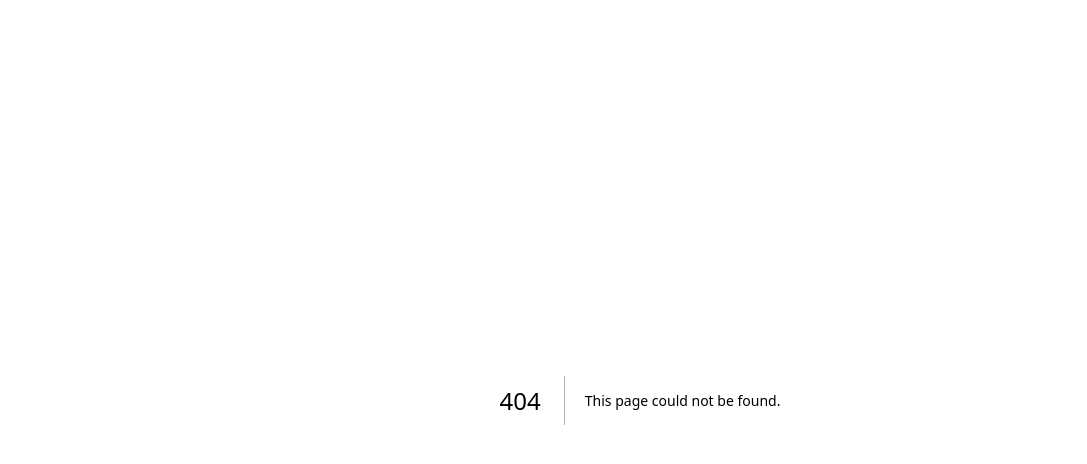
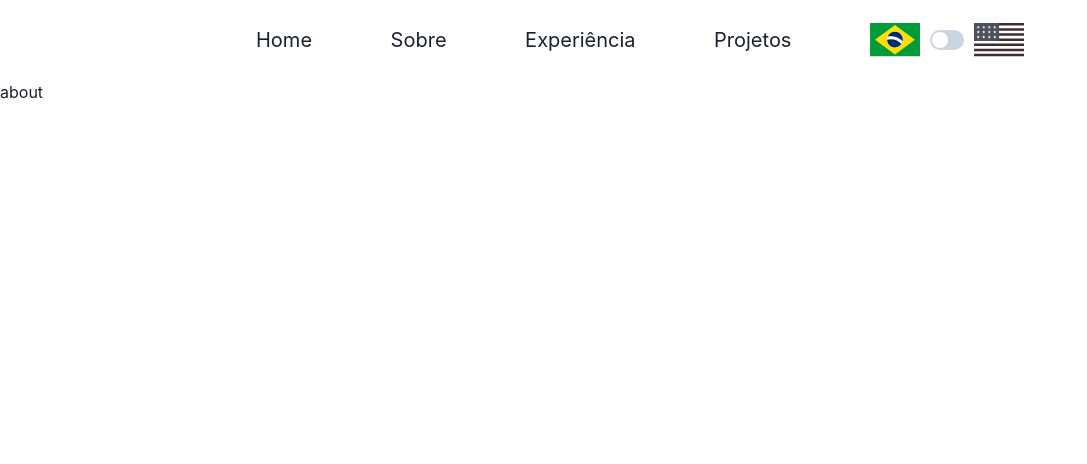
Before and after one commit to andreramosdovale/portifolio, a Next.js app: page /about in a window 1280 px wide. Before the commit this address had no page. Shown: the top 464 px of the page, without its empty margins (0-1087 px from the left). Built offline with nearby package versions, Linux system fonts and the light colour scheme.

Commit message:
feat: change structure to header

```diff
--- a/package.json
+++ b/package.json
@@ -16,6 +16,7 @@
     "@types/node": "18.11.18",
     "@types/react": "18.0.27",
     "@types/react-dom": "18.0.10",
+    "country-flag-icons": "^1.5.5",
     "eslint": "8.33.0",
     "eslint-config-next": "13.1.6",
     "framer-motion": "^9.0.0",
--- a/src/components/Header/content.data.ts
+++ b/src/components/Header/content.data.ts
@@ -1,23 +1,20 @@
-interface IContact {
+interface IContent {
   home: string;
   about: string;
   experience: string;
   projects: string;
-  education: string;
 }
 
-export const ptBr: IContact = {
+export const ptBr: IContent = {
   home: "Home",
   about: "Sobre",
   experience: "Experiência",
   projects: "Projetos",
-  education: "Educação",
 };
 
-export const en: IContact = {
+export const en: IContent = {
   home: "Home",
   about: "About",
   experience: "Experience",
   projects: "Projects",
-  education: "Education",
 };
--- a/src/components/Header/index.tsx
+++ b/src/components/Header/index.tsx
@@ -1,6 +1,7 @@
 import NextLink from "next/link";
 import { Flex, Text, Switch, Link, Box } from "@chakra-ui/react";
 import { ptBr, en } from "./content.data";
+import { US, BR } from "country-flag-icons/react/3x2";
 
 interface IHeader {
   path: string;
@@ -13,12 +14,14 @@ const Header = ({ path }: IHeader) => {
     <>
       <Box
         margin={{
+          "4xl": "0 35%",
           "3xl": "0 25%",
           "2xl": "0 20%",
           xl: "0 20%",
-          md: "0 15%",
-          sm: "0 5%",
-          xs: "0 2%",
+          md: "0 20%",
+          sm: "0 15%",
+          xs: "0 10%",
+          xxs: "0 5%",
         }}
       >
         <Flex
@@ -35,6 +38,7 @@ const Header = ({ path }: IHeader) => {
                 md: "lg",
                 sm: "sm",
                 xs: "xs",
+                xxs: "xs",
               }}
             >
               {content.home}
@@ -48,6 +52,7 @@ const Header = ({ path }: IHeader) => {
                 md: "lg",
                 sm: "sm",
                 xs: "xs",
+                xxs: "xs",
               }}
             >
               {content.about}
@@ -61,6 +66,7 @@ const Header = ({ path }: IHeader) => {
                 md: "lg",
                 sm: "sm",
                 xs: "xs",
+                xxs: "xs",
               }}
             >
               {content.experience}
@@ -74,53 +80,55 @@ const Header = ({ path }: IHeader) => {
                 md: "lg",
                 sm: "sm",
                 xs: "xs",
+                xxs: "xs",
               }}
             >
               {content.projects}
             </Text>
           </Link>
-          <Link as={NextLink} href="/education">
-            <Text
-              fontSize={{
-                "2xl": "2xl",
-                xl: "xl",
-                md: "lg",
-                sm: "sm",
-                xs: "xs",
+          <Flex>
+            <Box
+              width={{
+                xl: "50px",
+                md: "40px",
+                sm: "30px",
+                xs: "25px",
+                xxs: "25px",
+              }}
+              height="100%"
+              marginRight={{
+                xl: "10px",
+                md: "10px",
+                sm: "10px",
+                xs: "1px",
+                xxs: "1px",
               }}
             >
-              {content.education}
-            </Text>
-          </Link>
-          <Flex marginRight={{ sm: "10px" }}>
-            <Text
-              fontSize={{
-                "2xl": "2xl",
-                xl: "xl",
-                md: "lg",
-                sm: "sm",
-                xs: "xs",
-              }}
-              marginRight={{ xl: "10px", md: "10px", sm: "10px", xs: "1px" }}
-            >
-              Português
-            </Text>
+              <BR title="Brazil" />
+            </Box>
             <Switch
-              size={{ xl: "md", md: "sm", sm: "sm", xs: "sm" }}
+              size={{ xl: "md", md: "sm", sm: "sm", xs: "sm", xxs: "sm" }}
               alignSelf="center"
             />
-            <Text
-              fontSize={{
-                "2xl": "2xl",
-                xl: "xl",
-                md: "lg",
-                sm: "sm",
-                xs: "xs",
+            <Box
+              width={{
+                xl: "50px",
+                md: "40px",
+                sm: "30px",
+                xs: "25px",
+                xxs: "25px",
               }}
-              marginLeft={{ xl: "10px", md: "10px", sm: "10px", xs: "1px" }}
+              height="100%"
+              marginLeft={{
+                xl: "10px",
+                md: "10px",
+                sm: "10px",
+                xs: "1px",
+                xxs: "1px",
+              }}
             >
-              English
-            </Text>
+              <US title="United States" filter="grayscale(90%)" />
+            </Box>
           </Flex>
         </Flex>
       </Box>
--- a/src/pages/_document.tsx
+++ b/src/pages/_document.tsx
@@ -1,13 +1,13 @@
-import { Html, Head, Main, NextScript } from 'next/document';
-import { ColorModeScript } from '@chakra-ui/react';
-import { deafaultTheme } from '@/styles/theme';
+import { Html, Head, Main, NextScript } from "next/document";
+import { ColorModeScript } from "@chakra-ui/react";
+import { deafaultTheme } from "@/styles/theme";
 
 export default function Document() {
   return (
     <Html lang="en">
       <Head />
       <body>
-        <ColorModeScript initialColorMode={deafaultTheme.initialColorMode} />
+        <ColorModeScript />
         <Main />
         <NextScript />
       </body>
--- /dev/null
+++ b/src/pages/about.tsx
@@ -0,0 +1,19 @@
+import Head from "next/head";
+import Header from "@/components/Header";
+
+export default function Home() {
+  return (
+    <>
+      <Head>
+        <title>Home</title>
+        <meta name="description" content="Generated by create next app" />
+        <meta name="viewport" content="width=device-width, initial-scale=1" />
+        <link rel="icon" href="/favicon.ico" />
+      </Head>
+      <main>
+        <Header path="About" />
+        <p>about</p>
+      </main>
+    </>
+  );
+}
--- a/src/styles/theme.ts
+++ b/src/styles/theme.ts
@@ -1,18 +1,20 @@
 import { extendTheme } from "@chakra-ui/react";
 
 const colors = {
-  initialColorMode: "",
   primaryColor: "",
+  backgroundColor: ""
 };
 
 const breakpoints = {
-  xs: "320px",
+  xxs: "280px",
+  xs: "400px",
   sm: "500px",
   md: "768px",
   lg: "960px",
   xl: "1200px",
   "2xl": "1536px",
   "3xl": "1900px",
+  "4xl": "2500px",
 };
 
 export const deafaultTheme = extendTheme({ colors, breakpoints });
```
Also changed, not shown: 1 other file (tests, documents, lock files or other folders).
